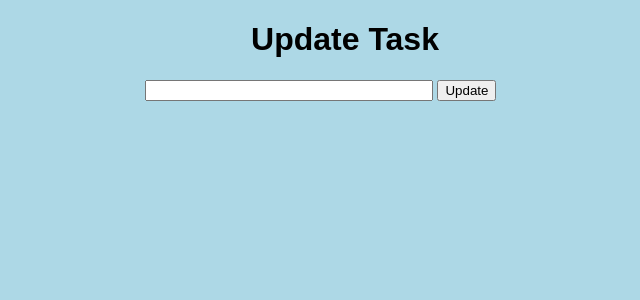
After one commit to pariosur/hair_count, a Flask app: page /update/1 in a window 1280 px wide. The commit adds this page. Shown: the top 300 px of the page, without its empty margins (295-935 px from the left). Run offline with Flask 2, Linux system fonts and the light colour scheme; data comes from the database, SQL or seed files in the repository; both versions use the stored data as it was after the commit.

Commit message:
creating db task

```diff
--- a/application.py
+++ b/application.py
@@ -1,15 +1,14 @@
 from datetime import datetime
-from flask import Flask, render_template, url_for
+from flask import Flask, render_template, url_for, request, redirect
 from flask_sqlalchemy import SQLAlchemy
 from datetime import datetime
 
 
-
 application = Flask(__name__)
 app = application
-application.config['SQLALCHEMY_DATABASE_URI'] = 'sqlite:///test.db'
-db = SQLAlchemy(application)
-app.app_context().push()
+# app.app_context().push()
+app.config['SQLALCHEMY_DATABASE_URI'] = 'sqlite:///test.db'
+db = SQLAlchemy(app)
 
 class Todo(db.Model):
 
@@ -22,10 +21,48 @@ class Todo(db.Model):
         return '<Task %r>' % self.id
 
 
-@application.route("/")
-def hello_world():
-    return render_template('index.html')
 
+@app.route("/", methods=['POST', 'GET'])
+def index():
+    if request.method == 'POST':
+        task_content = request.form['content']
+        new_task = Todo(content=task_content)
+
+        try:
+            db.session.add(new_task)
+            db.session.commit()
+            return redirect('/')
+        except:
+            return 'There was an issue adding your task'
+
+    else:
+        tasks = Todo.query.order_by(Todo.date_created).all()
+        return render_template('index.html', tasks=tasks)
+
+@app.route('/delete/<int:id>')
+def delete(id):
+    task_to_delete = Todo.query.get_or_404(id)
+
+    try:
+        db.session.delete(task_to_delete)
+        db.session.commit()
+        return redirect('/')
+    except:
+        return 'There was a problem deleting that task'
+
+@app.route('/update/<int:id>', methods=['GET', 'POST'])
+
+def update(id):
+    task = Todo.query.get_or_404(id)
+    if request.method =='POST':
+        task.content = request.form['content']
+        try:
+            db.session.commit()
+            return redirect ('/')
+        except:
+            return 'There was an issue updating your task'
+    else:
+        return render_template('update.html',task=task)
 
 if __name__ == "__main__":
     application.run(debug=True)
--- a/requirements.txt
+++ b/requirements.txt
@@ -23,7 +23,7 @@ exceptiongroup==1.0.0
 executing==1.2.0
 fastjsonschema==2.16.2
 Flask==2.2.2
-Flask-SQLAlchemy==3.0.2
+flask-sqlalchemy==2.5.1
 fonttools==4.38.0
 idna==3.4
 importlib-metadata==5.0.0
--- a/static/css/main.css
+++ b/static/css/main.css
@@ -1,5 +1,36 @@
-body {
-
+body, html {
   margin: 0;
   font-family: sans-serif;
+  background-color: lightblue;
 }
+
+.content {
+  margin: 0 auto;
+  width: 400px;
+}
+
+table, td, th {
+  border: 1px solid #aaa;
+}
+
+table {
+  border-collapse: collapse;
+  width: 100%;
+}
+
+th {
+  height: 30px;
+}
+
+td {
+  text-align: center;
+  padding: 5px;
+}
+
+.form {
+  margin-top: 20px;
+}
+
+#content {
+  width: 70%;
+}
--- a/templates/base.html
+++ b/templates/base.html
@@ -4,7 +4,7 @@
   <meta charset="UTF-8">
   <meta http-equiv="X-UA-Compatible" content="IE=edge">
   <meta name="viewport" content="width=device-width, initial-scale=1.0">
-  <link rel="stylesheet" href="{{ url_for('static', filename = 'css/main.css')}}">
+  <link rel="stylesheet" href="{{ url_for('static', filename = 'css/main.css') }}">
   {% block head %}{% endblock %}
 </head>
 <body>
--- /dev/null
+++ b/templates/update.html
@@ -0,0 +1,18 @@
+{% extends 'base.html' %}
+
+{% block head %}
+<title>Hair Counter</title>
+{% endblock %}
+
+{% block body %}
+<div class="content">
+    <h1 style="text-align: center">Update Task</h1>
+
+    <div class="form">
+        <form action="/update/{{task.id}}" method="POST">
+            <input type="text" name="content" id="content" value="{{task.content}}">
+            <input type="submit" value="Update">
+        </form>
+    </div>
+</div>
+{% endblock %}
```
Also changed, not shown: templates/index.html (+33 -5 lines), test.db (added), 1 other file.
